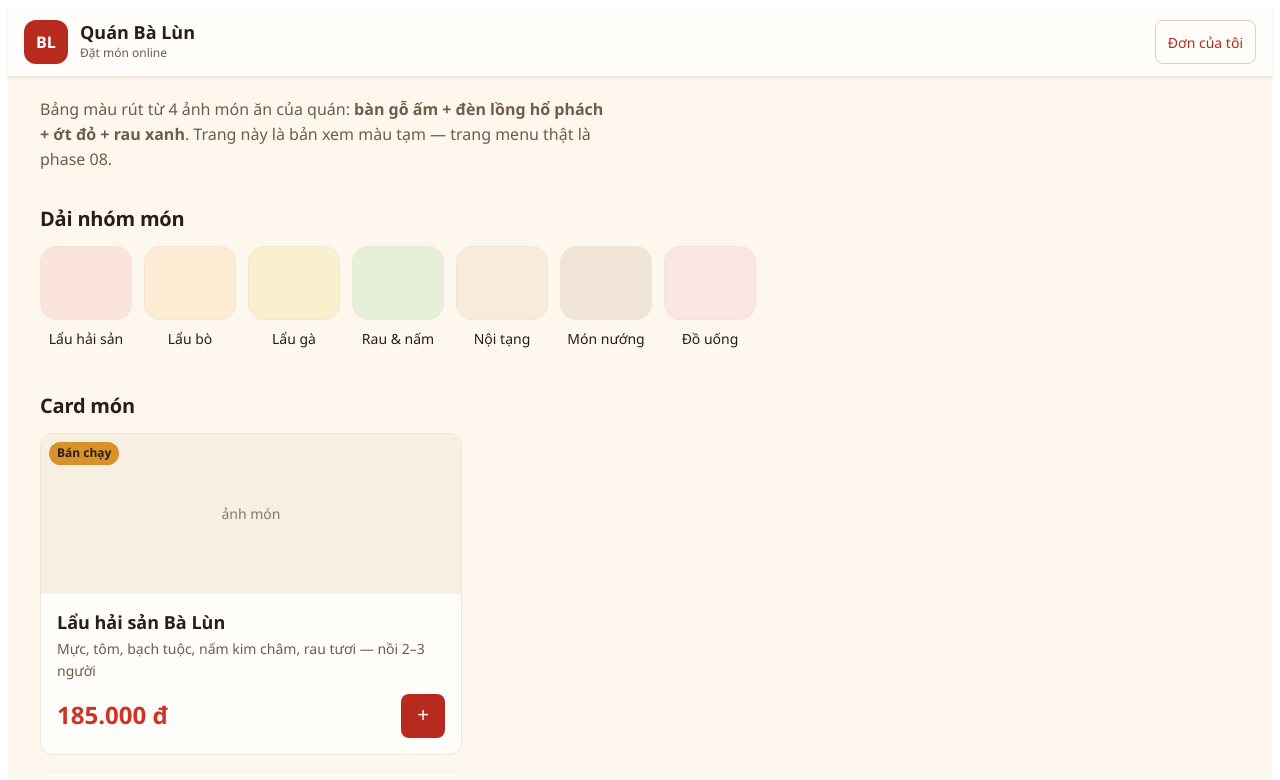
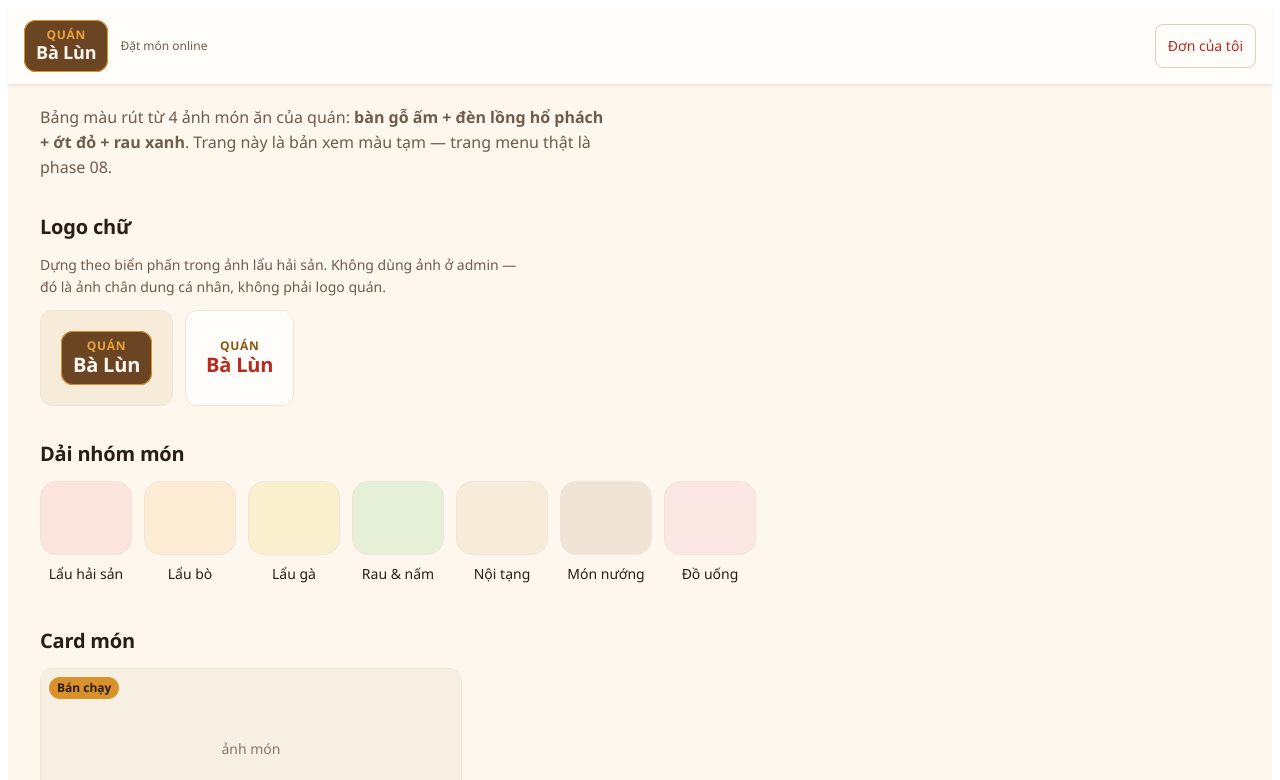
Before and after one commit to LuongPhuong757/Order-Quan-Ba-Lun, a React (Vite) app in the folder apps/shop/: page / in a window 1280 px wide. Shown: the top 780 px of the page. Built offline with nearby package versions, Linux system fonts and the light colour scheme.

Commit message:
feat(shop): wordmark 'Quán Bà Lùn' + favicon riêng cho trang khách

```diff
--- a/apps/shop/index.html
+++ b/apps/shop/index.html
@@ -6,6 +6,9 @@
     <meta name="viewport" content="width=device-width, initial-scale=1, maximum-scale=1" />
     <!-- = --brand-600 trong src/styles/tokens.css -->
     <meta name="theme-color" content="#b82a1e" />
+    <!-- Favicon riêng của trang khách. KHÔNG dùng favicon.jpg của apps/web —
+         file đó là ảnh chân dung cá nhân, không phải logo quán. -->
+    <link rel="icon" type="image/svg+xml" href="/favicon.svg" />
     <title>Quán Bà Lùn — Đặt hàng</title>
   </head>
   <body>
--- a/apps/shop/src/BrandPreview.tsx
+++ b/apps/shop/src/BrandPreview.tsx
@@ -1,4 +1,5 @@
 import type { CSSProperties, JSX } from 'react';
+import { Wordmark } from './components/Wordmark.tsx';
 
 /**
  * Trang TẠM để chủ quán duyệt bảng màu Quán Bà Lùn (chốt 2026-07-30 từ 4 ảnh
@@ -33,13 +34,8 @@ export function BrandPreview(): JSX.Element {
   return (
     <div style={page}>
       <header style={header}>
-        <div style={logoSlot} aria-hidden="true">
-          BL
-        </div>
-        <div>
-          <div style={brandName}>Quán Bà Lùn</div>
-          <div style={brandTag}>Đặt món online</div>
-        </div>
+        <Wordmark variant="plaque" size="var(--fs-md)" />
+        <div style={brandTag}>Đặt món online</div>
         <button type="button" style={headerLink}>
           Đơn của tôi
         </button>
@@ -50,6 +46,20 @@ export function BrandPreview(): JSX.Element {
           Bảng màu rút từ 4 ảnh món ăn của quán: <strong>bàn gỗ ấm + đèn lồng hổ phách + ớt đỏ +
           rau xanh</strong>. Trang này là bản xem màu tạm — trang menu thật là phase 08.
         </p>
+
+        <h2 style={h2}>Logo chữ</h2>
+        <p style={hint}>
+          Dựng theo biển phấn trong ảnh lẩu hải sản. Không dùng ảnh ở admin — đó là ảnh chân dung
+          cá nhân, không phải logo quán.
+        </p>
+        <div style={btnRow}>
+          <span style={wordmarkBoxDark}>
+            <Wordmark variant="plaque" size="var(--fs-lg)" />
+          </span>
+          <span style={wordmarkBoxLight}>
+            <Wordmark variant="bare" size="var(--fs-lg)" />
+          </span>
+        </div>
 
         <h2 style={h2}>Dải nhóm món</h2>
         <div style={catRail}>
@@ -163,27 +173,6 @@ const header: CSSProperties = {
   zIndex: 100,
 };
 
-const logoSlot: CSSProperties = {
-  display: 'grid',
-  placeItems: 'center',
-  width: 44,
-  height: 44,
-  flex: '0 0 auto',
-  borderRadius: 'var(--r-card)',
-  background: 'var(--brand-600)',
-  color: 'var(--text-on-brand)',
-  fontFamily: 'var(--font-display)',
-  fontWeight: 'var(--fw-heavy)' as unknown as number,
-};
-
-const brandName: CSSProperties = {
-  fontFamily: 'var(--font-display)',
-  fontSize: 'var(--fs-md)',
-  fontWeight: 'var(--fw-bold)' as unknown as number,
-  color: 'var(--text-strong)',
-  lineHeight: 'var(--lh-tight)',
-};
-
 const brandTag: CSSProperties = {
   fontSize: 'var(--fs-caption)',
   color: 'var(--text-muted)',
@@ -222,6 +211,24 @@ const h2: CSSProperties = {
   letterSpacing: 'var(--ls-tight)',
   margin: 'var(--sp-8) 0 var(--sp-3)',
 };
+
+const hint: CSSProperties = {
+  maxWidth: 'var(--measure)',
+  margin: '0 0 var(--sp-3)',
+  fontSize: 'var(--fs-sm)',
+  color: 'var(--text-muted)',
+};
+
+const wordmarkBox: CSSProperties = {
+  display: 'grid',
+  placeItems: 'center',
+  padding: 'var(--sp-5)',
+  borderRadius: 'var(--r-card)',
+  border: '1px solid var(--border-subtle)',
+};
+
+const wordmarkBoxDark: CSSProperties = { ...wordmarkBox, background: 'var(--wood-100)' };
+const wordmarkBoxLight: CSSProperties = { ...wordmarkBox, background: 'var(--bg-surface)' };
 
 const catRail: CSSProperties = {
   display: 'flex',
--- /dev/null
+++ b/apps/shop/src/components/Wordmark.tsx
@@ -0,0 +1,88 @@
+import type { CSSProperties, JSX } from 'react';
+
+/**
+ * Logo chữ (wordmark) Quán Bà Lùn.
+ *
+ * Vì sao là wordmark chứ không phải ảnh:
+ *   - `apps/web/public/logo.jpg` ở trang admin là ảnh chân dung cá nhân, không
+ *     phải logo quán — không dùng cho trang khách công khai (chốt 2026-07-30).
+ *   - 4 ảnh món ăn của quán đều đã có biển tên: biển phấn đen, thẻ gỗ, thẻ tre.
+ *     Wordmark này dựng theo biển phấn (ảnh lẩu hải sản): "QUÁN" nhỏ, giãn chữ,
+ *     nằm trên "BÀ LÙN" lớn đậm.
+ *   - Là chữ nên nét luôn sạch ở mọi mật độ điểm ảnh, không cần @2x/@3x, và
+ *     không tốn thêm request ảnh trên mạng 3G.
+ *
+ * Đổi sang logo ảnh thật sau: thay ruột component này, mọi chỗ gọi giữ nguyên.
+ *
+ * CHÚ Ý VỀ FONT: `--font-display` khai báo 'Baloo 2' nhưng font đó CHƯA được
+ * self-host (chưa có apps/shop/public/fonts/ + fonts.css — xem ghi chú trong
+ * tokens.css). Hiện wordmark rơi về font hệ thống. Khi nạp Baloo 2 xong, chữ sẽ
+ * bo tròn ấm hơn, không cần sửa file này.
+ */
+
+type Props = {
+  /** `plaque` = biển gỗ đậm (dùng ở header). `bare` = chữ trần trên nền sáng. */
+  variant?: 'plaque' | 'bare';
+  /** Chiều cao dòng "BÀ LÙN" — token cỡ chữ, mặc định --fs-md. */
+  size?: string;
+};
+
+export function Wordmark({ variant = 'plaque', size = 'var(--fs-md)' }: Props): JSX.Element {
+  const onDark = variant === 'plaque';
+  return (
+    <span
+      style={variant === 'plaque' ? plaque : bare}
+      role="img"
+      aria-label="Quán Bà Lùn"
+    >
+      <span style={{ ...kicker, color: onDark ? 'var(--wood-400)' : 'var(--wood-700)' }}>
+        Quán
+      </span>
+      <span
+        style={{
+          ...name,
+          fontSize: size,
+          color: onDark ? 'var(--text-on-wood)' : 'var(--brand-600)',
+        }}
+      >
+        Bà Lùn
+      </span>
+    </span>
+  );
+}
+
+const base: CSSProperties = {
+  display: 'inline-flex',
+  flexDirection: 'column',
+  alignItems: 'center',
+  justifyContent: 'center',
+  lineHeight: 'var(--lh-tight)',
+  // Không cho chữ bị chọn/kéo khi khách bấm nhanh 2 lần trên mobile.
+  userSelect: 'none',
+};
+
+const plaque: CSSProperties = {
+  ...base,
+  padding: 'var(--sp-2) var(--sp-3)',
+  borderRadius: 'var(--r-card)',
+  background: 'var(--bg-wood)',
+  // Viền hổ phách mảnh = đường khắc trên biển gỗ trong ảnh quán.
+  boxShadow: 'inset 0 0 0 1px var(--wood-500)',
+};
+
+const bare: CSSProperties = base;
+
+const kicker: CSSProperties = {
+  fontFamily: 'var(--font-display)',
+  fontSize: 'var(--fs-caption)',
+  fontWeight: 'var(--fw-semibold)' as unknown as number,
+  letterSpacing: 'var(--ls-wide)',
+  textTransform: 'uppercase',
+};
+
+const name: CSSProperties = {
+  fontFamily: 'var(--font-display)',
+  fontWeight: 'var(--fw-heavy)' as unknown as number,
+  letterSpacing: 'var(--ls-tight)',
+  whiteSpace: 'nowrap',
+};
```
Also changed, not shown: apps/shop/public/favicon.svg (added).
